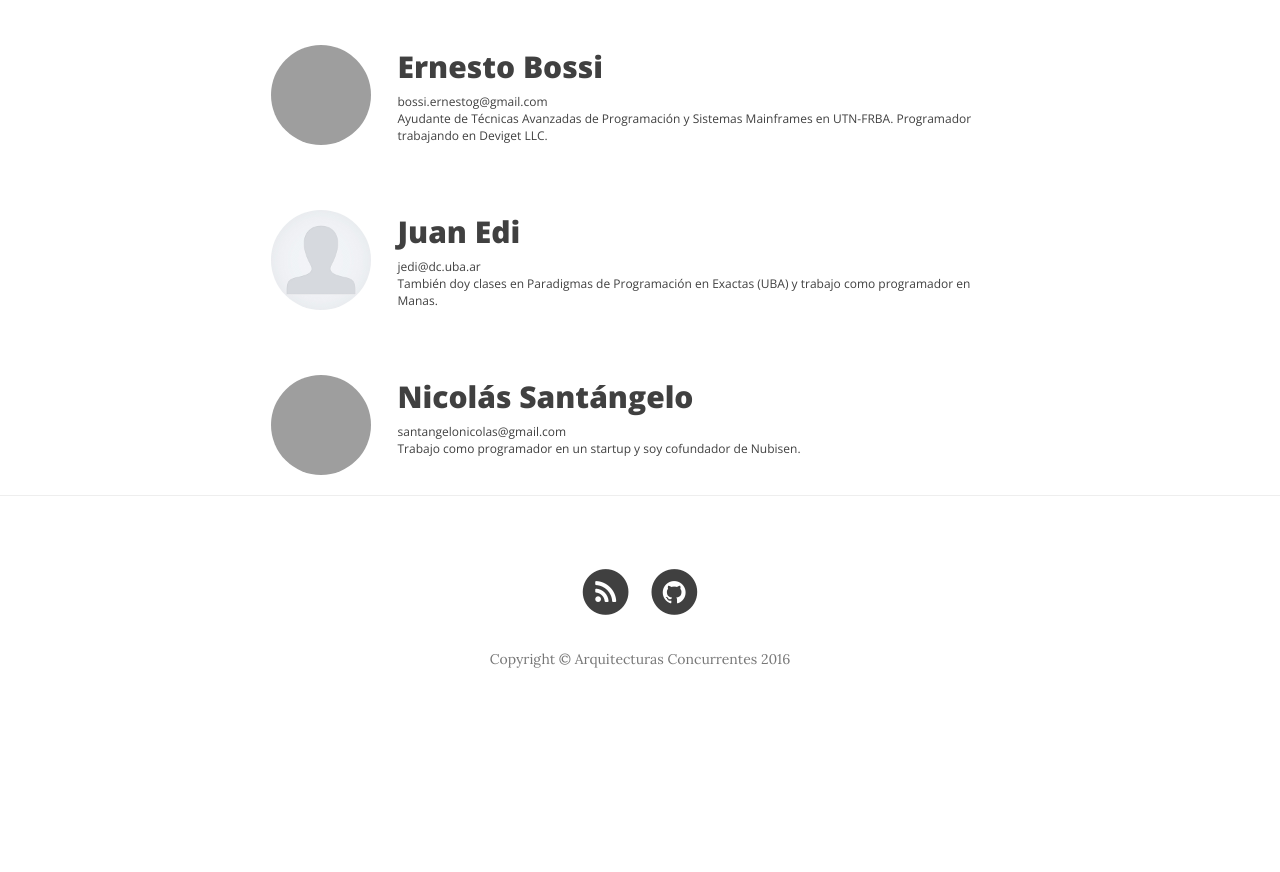
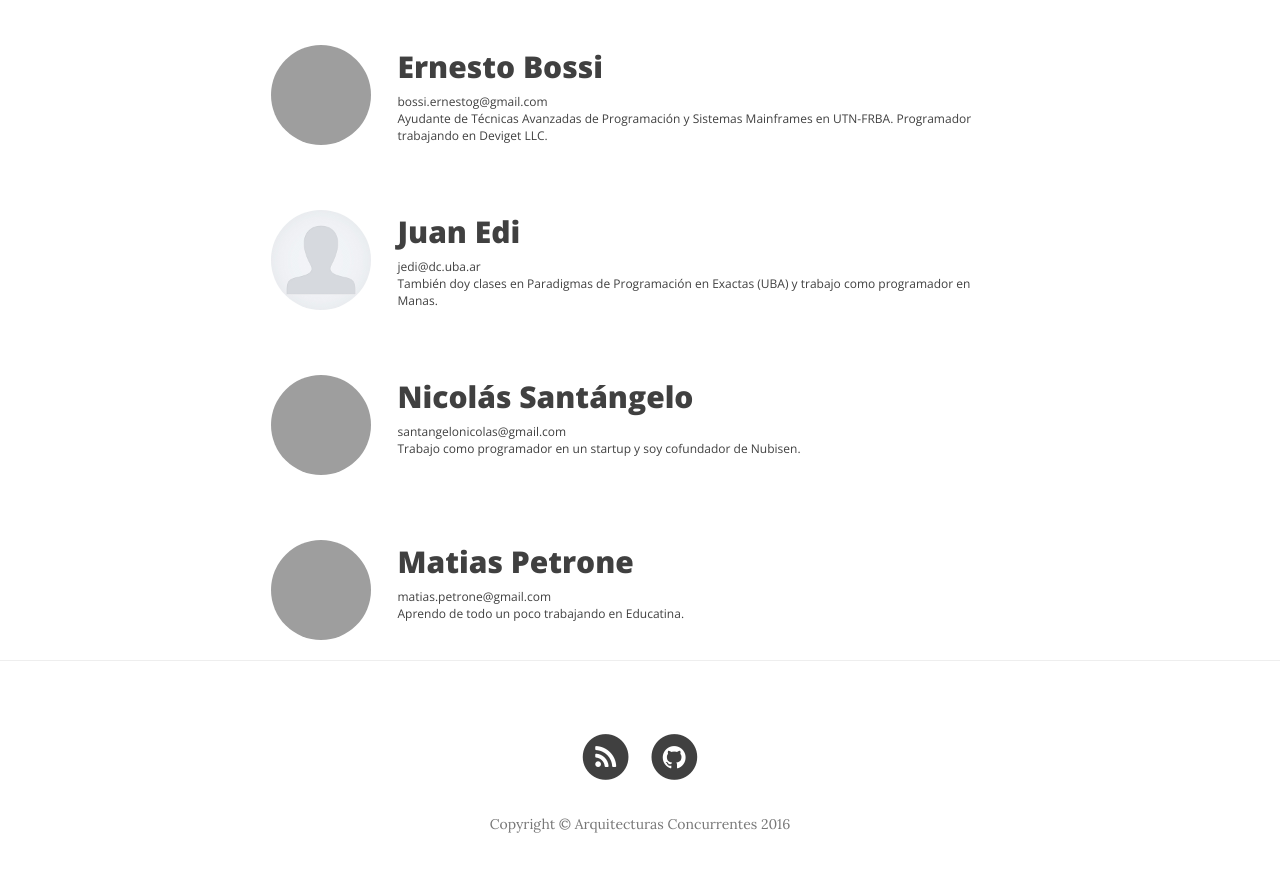
Before and after one commit to arquitecturas-concurrentes/arquitecturas-concurrentes.github.io, a Jekyll site: the page built from about.md, in a window 1280 px wide and 900 px high, scrolled down 710 px. Shown: the top 872 px of the window. Built offline with Jekyll 4.4.1, drawn with Linux system fonts in a browser that asks for light colours; nearby versions of some CDN libraries; before the commit the page ends 1445 px from its top, so only the background shows below that; grey boxes are pictures that could not be loaded.

Commit message:
me agrego en el about :)

```diff
--- a/about.md
+++ b/about.md
@@ -120,4 +120,21 @@ permalink: /about/
             </div>
         </div>
     </div>
+
+    <div style="clear:both"></div>
+
+    <div class='team_member'>
+        <div class="left">
+            <img src="https://avatars2.githubusercontent.com/u/7144280?v=3&s=460"
+                 class="img-circle team_face">
+        </div>
+        <div class="right">
+            <div class="description">
+                <h2>Matias Petrone</h2>
+                <span><a href="mailto:matias.petrone@gmail.com">matias.petrone@gmail.com</a></span>
+                <br>
+                <span>Aprendo de todo un poco trabajando en <a href="http://educatina.com">Educatina</a>.</span>
+            </div>
+        </div>
+    </div>
 </div>
```
